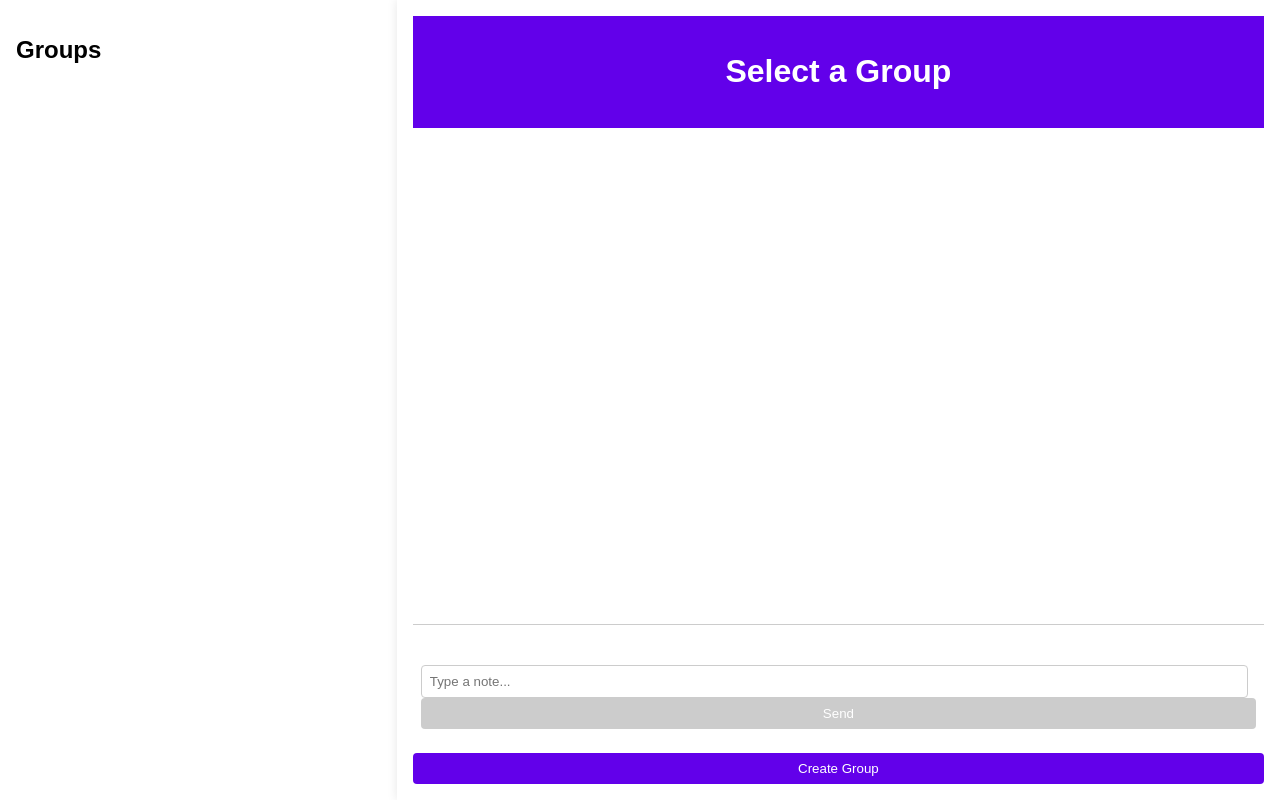
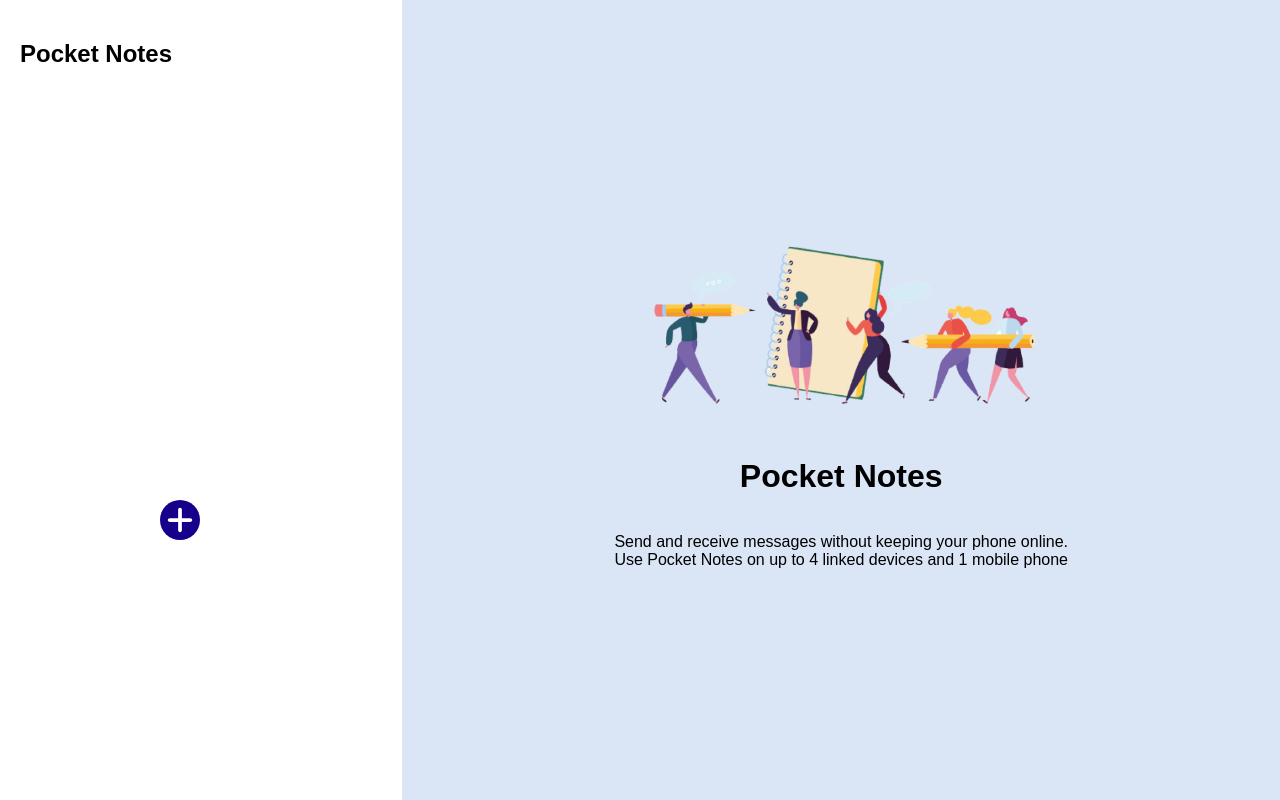
Before and after one commit to SageerMalnas/notes_app, a React (Vite) app: page / in a window 1280 px wide. Built offline with nearby package versions, Linux system fonts and the light colour scheme.

Commit message:
added + icon for creating note and made individual css files

```diff
--- a/package.json
+++ b/package.json
@@ -10,6 +10,9 @@
     "preview": "vite preview"
   },
   "dependencies": {
+    "@fortawesome/fontawesome-svg-core": "^6.6.0",
+    "@fortawesome/free-solid-svg-icons": "^6.6.0",
+    "@fortawesome/react-fontawesome": "^0.2.2",
     "react": "^18.3.1",
     "react-dom": "^18.3.1"
   },
--- /dev/null
+++ b/src/components/GroupSidebar.css
@@ -0,0 +1,38 @@
+.group-sidebar {
+    position: relative;
+    width: 30%;
+    height: 100vh;
+    background-color: white;
+    padding: 20px;
+}
+
+.group-list {
+    list-style: none;
+    padding: 0;
+}
+
+.group-icon {
+    background-color: #6200ea;
+    color: white;
+    font-weight: bold;
+    padding: 2px;
+    width: 30px;
+    height: 30px;
+    display: flex;
+    align-items: center;
+    justify-content: center;
+    border-radius: 50%;
+    margin-right: 10px;
+    font-size: 16px;
+}
+
+.group-sidebar h2 {
+    margin-bottom: 1rem;
+}
+
+.group-list li {
+    display: flex;
+    align-items: center;
+    padding: 0.5rem;
+    cursor: pointer;
+}
--- a/src/components/GroupSidebar.jsx
+++ b/src/components/GroupSidebar.jsx
@@ -1,9 +1,10 @@
 import React from 'react';
+import './GroupSidebar.css';
 
 export default function GroupSidebar({ groups, onSelectGroup }) {
     return (
         <div className="group-sidebar">
-            <h2>Groups</h2>
+            <h2>Pocket Notes</h2>
             <ul className="group-list">
                 {groups.map((group, index) => (
                     <li key={index} onClick={() => onSelectGroup(group)}>
--- /dev/null
+++ b/src/components/Header.css
@@ -0,0 +1,8 @@
+.header {
+    background-color: #6200ea;
+    color: white;
+    padding: 1rem;
+    text-align: center;
+    margin-bottom: 1rem;
+    display: flex;
+}
--- a/src/components/Header.jsx
+++ b/src/components/Header.jsx
@@ -1,9 +1,9 @@
 import React from 'react';
+import './Header.css';
 
 export default function Header({ selectedGroup }) {
     return (
         <div className="header">
-            {/* Only render the group name, which should be a string */}
             <h1>{selectedGroup ? selectedGroup.name : 'Select a Group'}</h1>
         </div>
     );
--- /dev/null
+++ b/src/components/NoteInput.css
@@ -0,0 +1,42 @@
+.note-input-container {
+    display: flex;
+    flex-direction: column;
+    margin-top: auto;
+    padding: 0.5rem;
+    border-top: 1px solid #ccc;
+}
+
+.note-list {
+    list-style-type: none;
+    padding: 0;
+    flex: 1;
+    overflow-y: auto;
+    margin-bottom: 1rem;
+}
+
+.note-list li {
+    background-color: #f9f9f9;
+    padding: 0.5rem;
+    margin-bottom: 0.5rem;
+    border-radius: 4px;
+}
+
+.note-input-container input {
+    padding: 0.5rem;
+    border: 1px solid #ccc;
+    border-radius: 4px;
+    margin-right: 0.5rem;
+}
+
+.note-input-container button {
+    padding: 0.5rem 1rem;
+    background-color: #6200ea;
+    color: white;
+    border: none;
+    border-radius: 4px;
+    cursor: pointer;
+}
+
+.note-input-container button:disabled {
+    background-color: #ccc;
+}
--- a/src/components/NoteInput.jsx
+++ b/src/components/NoteInput.jsx
@@ -1,4 +1,5 @@
 import React, { useState } from 'react';
+import './NoteInput.css';
 
 export default function NoteInput({ onAddNote, selectedGroup }) {
     const [note, setNote] = useState('');
--- a/src/index.css
+++ b/src/index.css
@@ -4,162 +4,3 @@ body {
     margin: 0;
     padding: 0;
 }
-
-.notes-page {
-    display: flex;
-    height: 100vh;
-}
-
-.group-sidebar {
-    width: 30%;
-    background-color: white;
-    padding: 1rem;
-    box-shadow: 0 0 10px rgba(0, 0, 0, 0.1);
-}
-
-.group-sidebar h2 {
-    margin-bottom: 1rem;
-}
-
-.group-list {
-    list-style: none;
-    padding: 0;
-}
-
-.group-list li {
-    display: flex;
-    align-items: center;
-    padding: 0.5rem;
-    cursor: pointer;
-}
-
-.group-icon {
-    background-color: #6200ea;
-    color: white;
-    font-weight: bold;
-    padding: 2px;
-    width: 30px;
-    height: 30px;
-    display: flex;
-    align-items: center;
-    justify-content: center;
-    border-radius: 50%;
-    margin-right: 10px;
-    font-size: 16px;
-}
-
-.notes-section {
-    width: 70%;
-    background-color: white;
-    display: flex;
-    flex-direction: column;
-    padding: 1rem;
-    box-shadow: 0 0 10px rgba(0, 0, 0, 0.1);
-}
-
-.header {
-    background-color: #6200ea;
-    color: white;
-    padding: 1rem;
-    text-align: center;
-    margin-bottom: 1rem;
-}
-
-.note-input-container {
-    display: flex;
-    flex-direction: column;
-    margin-top: auto;
-    padding: 0.5rem;
-    border-top: 1px solid #ccc;
-}
-
-.note-list {
-    list-style-type: none;
-    padding: 0;
-    flex: 1;
-    overflow-y: auto;
-    margin-bottom: 1rem;
-}
-
-.note-list li {
-    background-color: #f9f9f9;
-    padding: 0.5rem;
-    margin-bottom: 0.5rem;
-    border-radius: 4px;
-}
-
-.note-input-container input {
-    padding: 0.5rem;
-    border: 1px solid #ccc;
-    border-radius: 4px;
-    margin-right: 0.5rem;
-}
-
-.note-input-container button {
-    padding: 0.5rem 1rem;
-    background-color: #6200ea;
-    color: white;
-    border: none;
-    border-radius: 4px;
-    cursor: pointer;
-}
-
-.note-input-container button:disabled {
-    background-color: #ccc;
-}
-
-.create-group-btn {
-    margin-top: 1rem;
-    padding: 0.5rem 1rem;
-    background-color: #6200ea;
-    color: white;
-    border: none;
-    border-radius: 4px;
-    cursor: pointer;
-}
-
-.modal {
-    position: fixed;
-    top: 0;
-    left: 0;
-    right: 0;
-    bottom: 0;
-    background-color: rgba(0, 0, 0, 0.5);
-    display: flex;
-    justify-content: center;
-    align-items: center;
-}
-
-.modal-content {
-    background-color: white;
-    padding: 2rem;
-    border-radius: 8px;
-    text-align: center;
-}
-
-.modal-content input {
-    padding: 0.5rem;
-    margin: 1rem 0;
-    border: 1px solid #ccc;
-    border-radius: 4px;
-    width: 100%;
-}
-
-.modal-content button {
-    padding: 0.5rem 1rem;
-    margin: 0.5rem;
-    background-color: #6200ea;
-    color: white;
-    border: none;
-    border-radius: 4px;
-    cursor: pointer;
-}
-
-.modal-content button:first-of-type {
-    background-color: #6200ea;
-}
-
-.modal-content button:last-of-type {
-    background-color: #ccc;
-    color: #333;
-}
--- /dev/null
+++ b/src/pages/NotesPage.css
@@ -0,0 +1,104 @@
+.notes-page {
+    display: flex;
+    height: 100%;
+    width: 100vw;
+    position: fixed;
+    background: #DAE5F5;
+}
+
+.notes-section {
+    width: 70%;
+    display: flex;
+    flex-direction: column;
+    padding: 1rem;
+    box-shadow: 0 0 10px rgba(0, 0, 0, 0.1);
+}
+
+.create-group-btn {
+    margin-top: 1rem;
+    padding: 0.5rem 1rem;
+    background-color: #6200ea;
+    color: white;
+    border: none;
+    border-radius: 4px;
+    cursor: pointer;
+}
+
+
+.create-group-icon {
+    border-radius: 50%;
+    width: 30px;
+    height: 30px;
+    left: 160px;
+    top: 500px;
+    position: fixed;
+    background: #16008B;
+    padding: 5px;
+    color: white;
+}
+
+.modal {
+    position: fixed;
+    top: 0;
+    left: 0;
+    right: 0;
+    bottom: 0;
+    background-color: rgba(0, 0, 0, 0.5);
+    display: flex;
+    justify-content: center;
+    align-items: center;
+}
+
+.modal-content {
+    background-color: white;
+    padding: 2rem;
+    border-radius: 8px;
+    text-align: center;
+}
+
+.modal-content input {
+    padding: 0.5rem;
+    margin: 1rem 0;
+    border: 1px solid #ccc;
+    border-radius: 4px;
+    width: 100%;
+}
+
+.modal-content button {
+    padding: 0.5rem 1rem;
+    margin: 0.5rem;
+    background-color: #6200ea;
+    color: white;
+    border: none;
+    border-radius: 4px;
+    cursor: pointer;
+}
+
+.modal-content button:first-of-type {
+    background-color: #6200ea;
+}
+
+.modal-content button:last-of-type {
+    background-color: #ccc;
+    color: #333;
+}
+
+
+.default-image-container {
+    display: flex;
+    flex-direction: column;
+    align-items: center;
+    justify-content: center;
+    height: 100%;
+    text-align: center;
+}
+
+.default-image {
+    max-width: 50%;
+    height: auto;
+    margin-bottom: 10px;
+}
+
+.default-image-container p{
+    width: 55%;
+}
--- a/src/pages/NotesPage.jsx
+++ b/src/pages/NotesPage.jsx
@@ -3,6 +3,10 @@ import GroupSidebar from '../components/GroupSidebar';
 import NoteInput from '../components/NoteInput';
 import Header from '../components/Header';
 import { useLocalStorage } from '../hooks/useLocalStorage';
+import { FontAwesomeIcon } from '@fortawesome/react-fontawesome';
+import { faPlus } from '@fortawesome/free-solid-svg-icons';
+import './NotesPage.css';
+import backgroundImage from '../assets/backg.png';
 
 export default function NotesPage() {
     const [groups, setGroups] = useLocalStorage('groups', []);
@@ -12,7 +16,7 @@ export default function NotesPage() {
 
     useEffect(() => {
         if (groups.length > 0 && !selectedGroup) {
-            setSelectedGroup(groups[0]);
+            setSelectedGroup(groups[0]);  // Optionally, remove this line if you don't want to auto-select the first group
         }
     }, [groups]);
 
@@ -43,13 +47,7 @@ export default function NotesPage() {
     const handleCreateGroup = () => {
         if (newGroupName.trim()) {
             const defaultNote = {
-                content: `Another productive way to use this tool to begin a
-                daily writing routine. One way is to generate a random
-                paragraph with the intention to try to rewrite it while still
-                 keeping the original meaning. The purpose here is to just get
-                 the writing started so that when the writer goes onto their
-                 day's writing projects, words are already flowing from their
-                 fingers. ${newGroupName}.`,
+                content: `Default note for ${newGroupName}`,
                 created: new Date().toISOString(),
                 updated: null
             };
@@ -84,10 +82,30 @@ export default function NotesPage() {
                 onSelectGroup={handleSelectGroup}
             />
             <div className="notes-section">
-                <Header selectedGroup={selectedGroup} />
-                <NoteInput selectedGroup={selectedGroup} onAddNote={handleAddNote} />
+                {selectedGroup ? (
+                    <>
+                        <Header selectedGroup={selectedGroup} />
+                        <NoteInput selectedGroup={selectedGroup} onAddNote={handleAddNote} />
 
-                <button onClick={() => setShowModal(true)} className="create-group-btn">Create Group</button>
+                    </>
+                ) : (
+                    <div className="default-image-container">
+                        <img
+                            src={backgroundImage}
+                            alt="Default placeholder"
+                            className="default-image"
+                        />
+                        <h1>Pocket Notes</h1>
+                        <p>Send and receive messages without keeping your phone online.
+Use Pocket Notes on up to 4 linked devices and 1 mobile phone</p>
+                    </div>
+                )}
+
+                <FontAwesomeIcon
+                    icon={faPlus}
+                    className="create-group-icon"
+                    onClick={() => setShowModal(true)}
+                />
 
                 {showModal && (
                     <div className="modal" onClick={handleOutsideClick}>
```
Also changed, not shown: src/components/GroupSidebar.module.css (deleted, +0 -10 lines), src/assets/backg.png (renamed from src/assets/image-backg.png), 1 other file (tests, documents, lock files or other folders).
